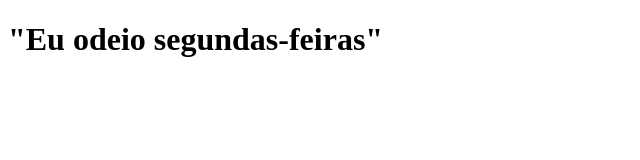
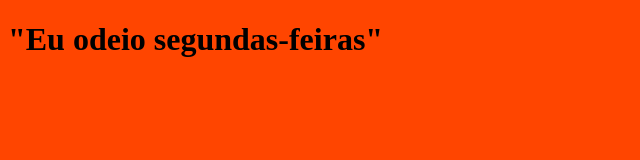
Before and after one commit to analuisaribeiromaximo/Garfield, a plain HTML site: page index.html in a window 1280 px wide. Shown: the whole page, without its empty margins (0-640 px from the left). Drawn offline with Linux system fonts and the light colour scheme.

```diff
--- a/index.html
+++ b/index.html
@@ -4,6 +4,7 @@
     <meta charset="UTF-8">
     <meta name="viewport" content="width=device-width, initial-scale=1.0">
     <title>Document</title>
+    <link rel="stylesheet" href="style.css">
 </head>
 <body>
     <h1>"Eu odeio segundas-feiras"</h1>
--- /dev/null
+++ b/style.css
@@ -0,0 +1,3 @@
+body{
+    background-color: orangered;
+}
```
